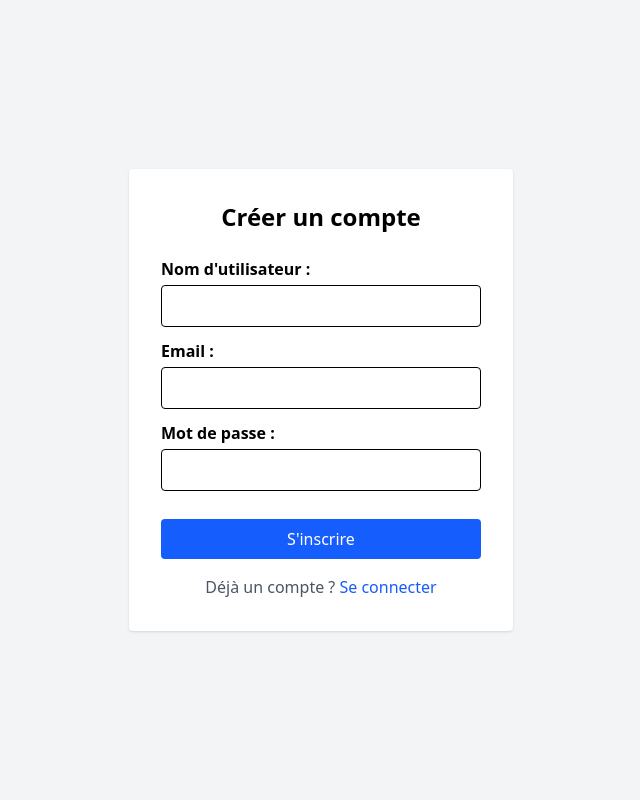
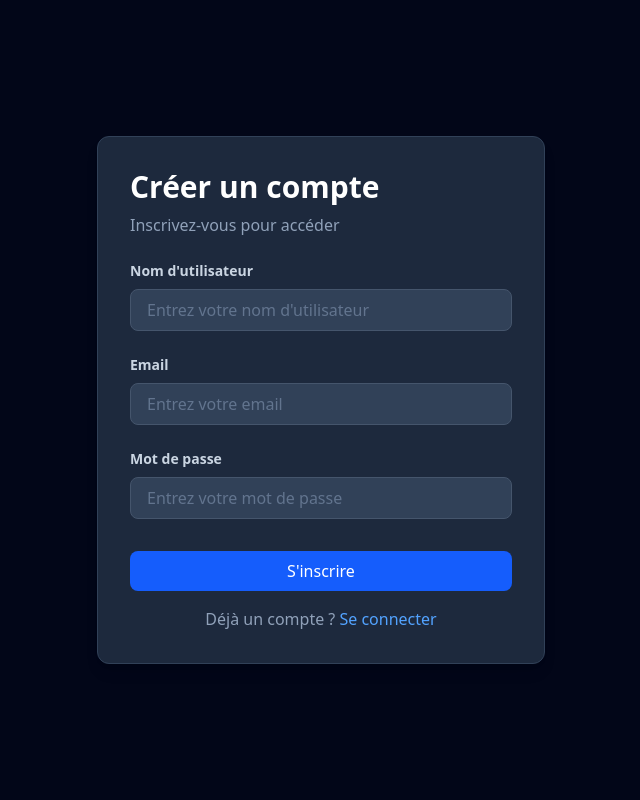
Before and after one commit to YounessAitJamaa/FitManager, a PHP site: page /auth/register.php in a window 1280 px wide. Shown: the whole page, without its empty margins (319-959 px from the left). Run offline with PHP 8.4, Linux system fonts and the light colour scheme; a stand-in replaces the project's code that opens the database connection.

Commit message:
Change the designe for signup page

```diff
--- a/pages/auth/register.php
+++ b/pages/auth/register.php
@@ -31,8 +31,6 @@
 
 ?>
 
-
-
 <!DOCTYPE html>
 <html lang="en">
 <head>
@@ -42,45 +40,65 @@
     <title>Register</title>
 </head>
 
-<body class="bg-gray-100 flex justify-center items-center h-screen">
+<body class="bg-slate-950 flex justify-center items-center min-h-screen p-4">
+    <!-- updated entire layout to dark theme with centered card design -->
+    <div class="w-full max-w-md">
+        <!-- added dark background card with border and shadow -->
+        <div class="bg-slate-800 border border-slate-700 rounded-xl p-8 shadow-lg">
 
-    <div class="bg-white p-8 rounded shadow w-96">
-        <h1 class="text-2xl font-bold text-center mb-6">Créer un compte</h1>
+            <!-- improved header with title and subtitle styling -->
+            <h1 class="text-3xl font-bold text-white mb-2">Créer un compte</h1>
+            <p class="text-slate-400 mb-6">Inscrivez-vous pour accéder</p>
 
+            <!-- updated error message styling for dark theme -->
             <?php if (isset($error)): ?>
-            <div class="bg-red-500 text-white p-2 rounded mb-4">
+                <div class="bg-red-600/20 border border-red-600 text-red-200 p-3 rounded-lg mb-6">
                     <?= $error ?>
                 </div>
             <?php endif; ?>
 
-
             <form action="" method="POST">
 
-            <label class="block mb-3">
-                <span class="font-semibold">Nom d'utilisateur :</span>
-                <input type="text" name="username" class="w-full p-2 border rounded mt-1" required>
+                <!-- updated label and input styling to match dark theme -->
+                <label class="block mb-6">
+                    <span class="block text-sm font-semibold text-slate-300 mb-2">Nom d'utilisateur</span>
+                    <input type="text" name="username"
+                        class="w-full px-4 py-2 bg-slate-700 border border-slate-600 rounded-lg text-white placeholder-slate-500 focus:outline-none focus:border-blue-500 focus:ring-2 focus:ring-blue-500/20 transition"
+                        placeholder="Entrez votre nom d'utilisateur"
+                        required>
                 </label>
 
-            <label class="block mb-3">
-                <span class="font-semibold">Email :</span>
-                <input type="email" name="email" class="w-full p-2 border rounded mt-1" required>
+                <label class="block mb-6">
+                    <span class="block text-sm font-semibold text-slate-300 mb-2">Email</span>
+                    <input type="email" name="email"
+                        class="w-full px-4 py-2 bg-slate-700 border border-slate-600 rounded-lg text-white placeholder-slate-500 focus:outline-none focus:border-blue-500 focus:ring-2 focus:ring-blue-500/20 transition"
+                        placeholder="Entrez votre email"
+                        required>
                 </label>
 
-            <label class="block mb-3">
-                <span class="font-semibold">Mot de passe :</span>
-                <input type="password" name="password" class="w-full p-2 border rounded mt-1" required>
+                <label class="block mb-8">
+                    <span class="block text-sm font-semibold text-slate-300 mb-2">Mot de passe</span>
+                    <input type="password" name="password"
+                        class="w-full px-4 py-2 bg-slate-700 border border-slate-600 rounded-lg text-white placeholder-slate-500 focus:outline-none focus:border-blue-500 focus:ring-2 focus:ring-blue-500/20 transition"
+                        placeholder="Entrez votre mot de passe"
+                        required>
                 </label>
 
-            <button class="w-full bg-blue-600 text-white p-2 rounded mt-4 hover:bg-blue-700" name="submit">
+                <!-- updated button styling to match dark theme with hover effects -->
+                <button name="submit"
+                    class="w-full bg-blue-600 text-white py-2 rounded-lg hover:bg-blue-700 transition font-medium mb-4">
                     S'inscrire
                 </button>
 
             </form>
 
-        <p class="text-center text-gray-600 mt-4">
+            <!-- updated link styling for dark theme -->
+            <p class="text-center text-slate-400">
                 Déjà un compte ?
-            <a href="login.php" class="text-blue-600 hover:underline">Se connecter</a>
+                <a href="login.php" class="text-blue-400 hover:text-blue-300 transition">Se connecter</a>
             </p>
+
+        </div>
     </div>
 
 </body>
```
Lines whose indentation alone changed are shown as unchanged.
